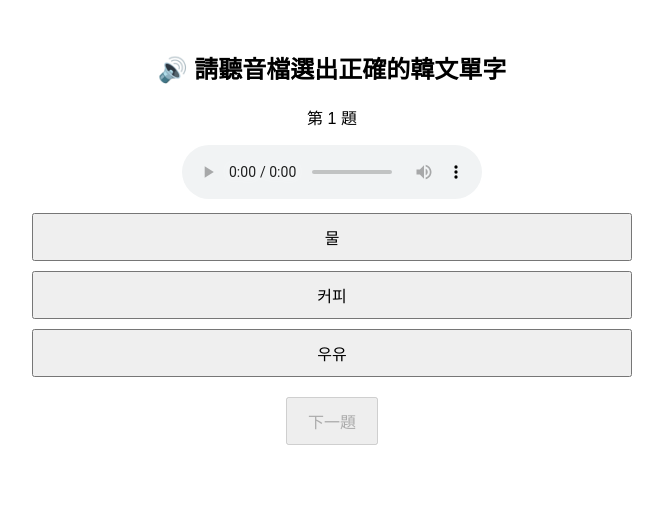
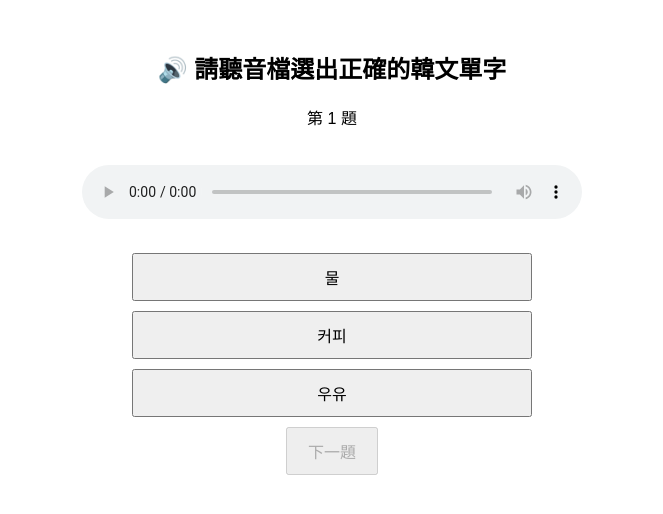
Before and after one commit to 0828uwei/kr-choose, a plain HTML site: page index.html in a window 1280 px wide. Shown: the whole page, without its empty margins (308-971 px from the left). Drawn offline with Linux system fonts and the light colour scheme.

Commit message:
Update index.html

```diff
--- a/index.html
+++ b/index.html
@@ -2,13 +2,42 @@
 <html lang="ko">
 <head>
   <meta charset="UTF-8">
+  <meta name="viewport" content="width=device-width, initial-scale=1.0">
   <title>韓文單字測驗</title>
   <style>
-    body { font-family: sans-serif; max-width: 600px; margin: auto; text-align: center; padding: 30px; }
-    button { margin: 10px; padding: 10px 20px; font-size: 16px; }
-    .choice-btn { display: block; width: 100%; margin: 10px auto; }
-    .hidden { display: none; }
-    #nickname { padding: 8px; font-size: 16px; width: 60%; }
+    body {
+      font-family: sans-serif;
+      max-width: 600px;
+      margin: auto;
+      text-align: center;
+      padding: 30px 15px;
+    }
+    button {
+      margin: 10px auto;
+      padding: 10px 20px;
+      font-size: 16px;
+      display: block;
+    }
+    .choice-btn {
+      width: 100%;
+      max-width: 400px;
+      margin: 10px auto;
+    }
+    .hidden {
+      display: none;
+    }
+    #nickname {
+      padding: 8px;
+      font-size: 16px;
+      width: 80%;
+      max-width: 300px;
+      margin-top: 10px;
+    }
+    audio {
+      width: 100%;
+      max-width: 500px;
+      margin: 20px 0;
+    }
   </style>
 </head>
 <body>
```
